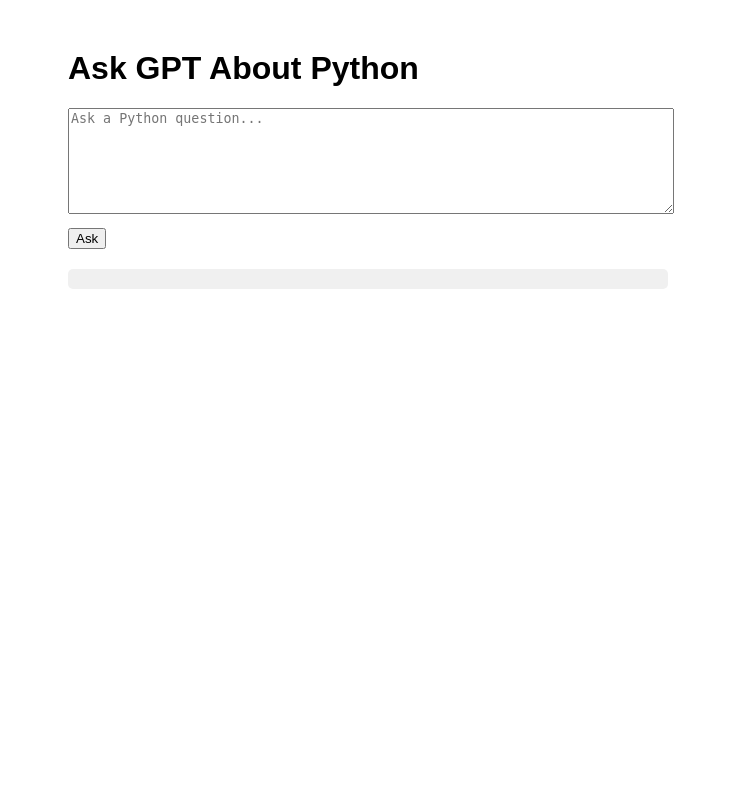
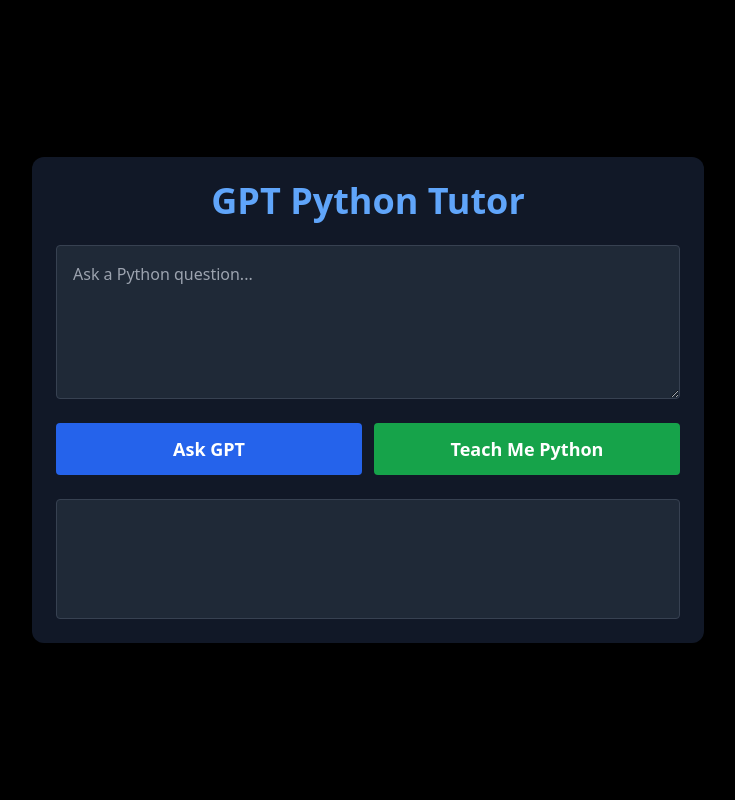
Before and after one commit to redbirk-dev/gpt-python-tutor, a Flask app: page / in a window 1280 px wide. Shown: the whole page, without its empty margins (272-1007 px from the left). Run offline with Flask 3, Linux system fonts and the light colour scheme; some libraries are stand-ins or nearby versions.

Commit message:
Update UI: dark theme and multiple choice feature

```diff
--- a/templates/index.html
+++ b/templates/index.html
@@ -1,20 +1,27 @@
-<!DOCTYPE html>
 <html lang="en">
 <head>
-  <meta charset="UTF-8">
+  <meta charset="UTF-8" />
+  <meta name="viewport" content="width=device-width, initial-scale=1.0" />
   <title>GPT Python Tutor</title>
-  <style>
-    body { font-family: sans-serif; max-width: 600px; margin: 50px auto; }
-    textarea { width: 100%; height: 100px; }
-    button { margin-top: 10px; }
-    #response { white-space: pre-wrap; margin-top: 20px; background: #f0f0f0; padding: 10px; border-radius: 5px; }
-  </style>
+  <script src="https://cdn.tailwindcss.com"></script>
 </head>
-<body>
-  <h1>Ask GPT About Python</h1>
-  <textarea id="prompt" placeholder="Ask a Python question..."></textarea><br>
-  <button onclick="askGPT()">Ask</button>
-  <div id="response"></div>
+<body class="bg-black text-white font-sans min-h-screen flex items-center justify-center">
+  <div class="w-full max-w-2xl bg-gray-900 p-6 rounded-xl shadow-xl space-y-6">
+    <h1 class="text-4xl font-bold text-center text-blue-400">GPT Python Tutor</h1>
+
+    <textarea id="prompt" placeholder="Ask a Python question..." class="w-full p-4 rounded bg-gray-800 text-white border border-gray-700 focus:outline-none focus:ring-2 focus:ring-blue-500" rows="5"></textarea>
+
+    <div class="flex flex-col sm:flex-row gap-3">
+      <button onclick="askGPT()" class="flex-1 bg-blue-600 hover:bg-blue-700 text-white py-3 px-4 rounded text-lg font-semibold">
+        Ask GPT
+      </button>
+      <button onclick="startLesson()" class="flex-1 bg-green-600 hover:bg-green-700 text-white py-3 px-4 rounded text-lg font-semibold">
+        Teach Me Python
+      </button>
+    </div>
+
+    <div id="response" class="whitespace-pre-wrap bg-gray-800 text-sm p-4 rounded border border-gray-700 font-mono min-h-[120px]"></div>
+  </div>
 
   <script>
     async function askGPT() {
@@ -27,6 +34,18 @@
       const data = await res.json();
       document.getElementById('response').textContent = data.response;
     }
+
+    async function startLesson() {
+      const res = await fetch('/api/gpt-python', {
+        method: 'POST',
+        headers: { 'Content-Type': 'application/json' },
+        body: JSON.stringify({
+          prompt: "Create a beginner-friendly multiple choice Python question with 4 options. Label the correct answer clearly. Format it nicely."
+        })
+      });
+      const data = await res.json();
+      document.getElementById('response').textContent = data.response;
+    }
   </script>
 </body>
 </html>
```
